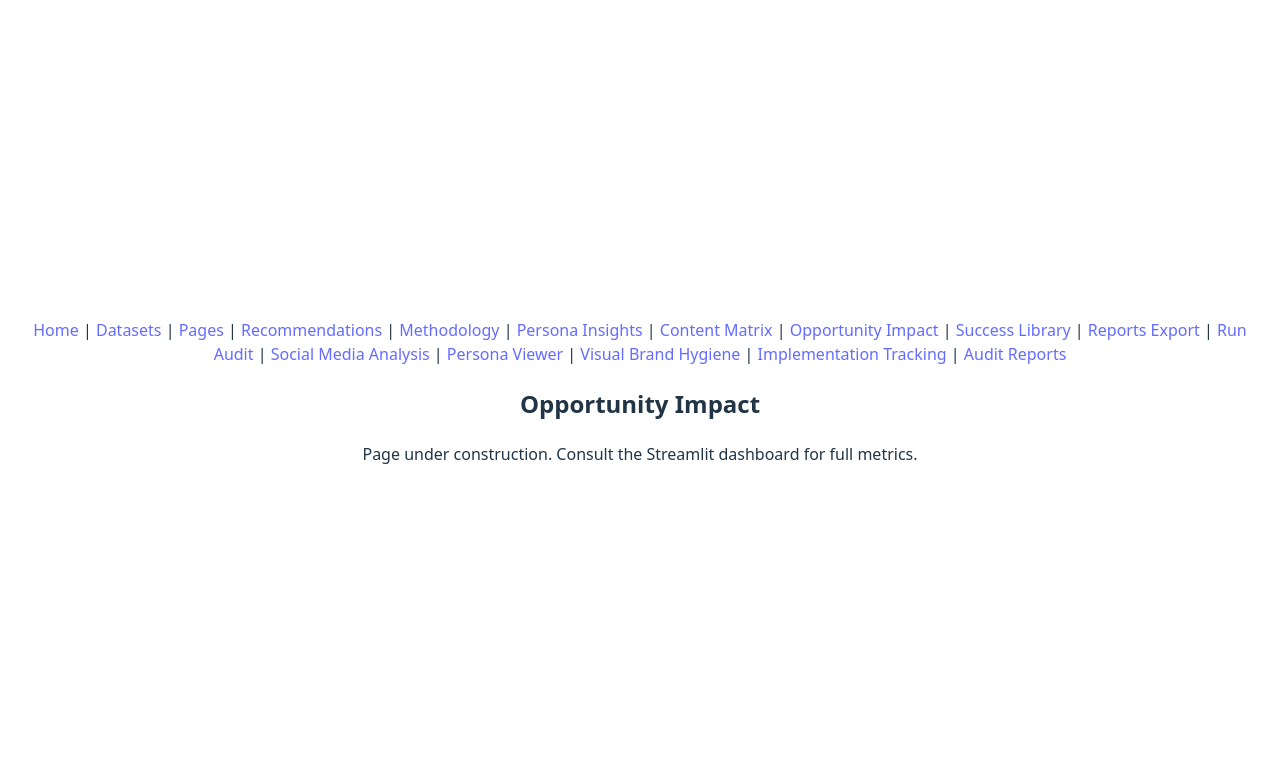
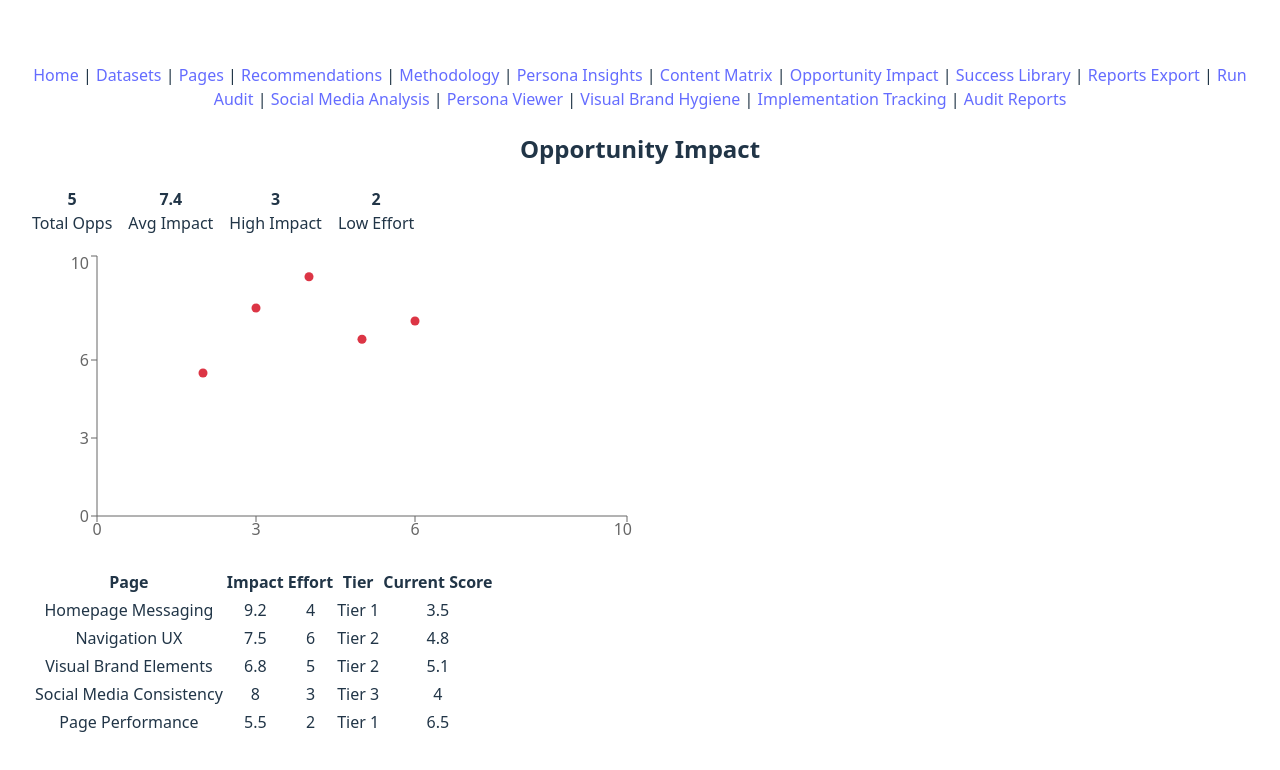
Before and after one commit to jasonlmagnus/sopra_steria, a React (Vite) app in the folder web/: page /opportunity-impact in a window 1280 px wide. Shown: the top 770 px of the page. Built offline with nearby package versions, Linux system fonts and the light colour scheme; no server answers.

Commit message:
feat(web): add opportunity impact react page

```diff
--- a/web/src/pages/OpportunityImpact.tsx
+++ b/web/src/pages/OpportunityImpact.tsx
@@ -1,10 +1,79 @@
 import React from 'react'
+import { ScatterChart, Scatter, XAxis, YAxis, Tooltip } from 'recharts'
+
+interface Opportunity {
+  page: string
+  impact: number
+  effort: number
+  tier: string
+  currentScore: number
+}
+
+const data: Opportunity[] = [
+  { page: 'Homepage Messaging', impact: 9.2, effort: 4, tier: 'Tier 1', currentScore: 3.5 },
+  { page: 'Navigation UX', impact: 7.5, effort: 6, tier: 'Tier 2', currentScore: 4.8 },
+  { page: 'Visual Brand Elements', impact: 6.8, effort: 5, tier: 'Tier 2', currentScore: 5.1 },
+  { page: 'Social Media Consistency', impact: 8.0, effort: 3, tier: 'Tier 3', currentScore: 4.0 },
+  { page: 'Page Performance', impact: 5.5, effort: 2, tier: 'Tier 1', currentScore: 6.5 },
+]
 
 function OpportunityImpact() {
+  const total = data.length
+  const avgImpact = data.reduce((s, d) => s + d.impact, 0) / total
+  const highImpact = data.filter(d => d.impact >= 7).length
+  const lowEffort = data.filter(d => d.effort <= 3).length
+
   return (
     <div>
       <h2>Opportunity Impact</h2>
-      <p>Page under construction. Consult the Streamlit dashboard for full metrics.</p>
+      <div style={{ display: 'flex', gap: '1rem', marginBottom: '1rem' }}>
+        <div>
+          <strong>{total}</strong>
+          <div>Total Opps</div>
+        </div>
+        <div>
+          <strong>{avgImpact.toFixed(1)}</strong>
+          <div>Avg Impact</div>
+        </div>
+        <div>
+          <strong>{highImpact}</strong>
+          <div>High Impact</div>
+        </div>
+        <div>
+          <strong>{lowEffort}</strong>
+          <div>Low Effort</div>
+        </div>
+      </div>
+
+      <ScatterChart width={600} height={300}>
+        <XAxis type="number" dataKey="effort" name="Effort" domain={[0,10]} />
+        <YAxis type="number" dataKey="impact" name="Impact" domain={[0,10]} />
+        <Tooltip cursor={{ stroke: '#8884d8', strokeDasharray: '3 3' }} />
+        <Scatter data={data} fill="#dc3545" />
+      </ScatterChart>
+
+      <table style={{ marginTop: '1rem' }}>
+        <thead>
+          <tr>
+            <th>Page</th>
+            <th>Impact</th>
+            <th>Effort</th>
+            <th>Tier</th>
+            <th>Current Score</th>
+          </tr>
+        </thead>
+        <tbody>
+          {data.map((d, i) => (
+            <tr key={i}>
+              <td>{d.page}</td>
+              <td>{d.impact}</td>
+              <td>{d.effort}</td>
+              <td>{d.tier}</td>
+              <td>{d.currentScore}</td>
+            </tr>
+          ))}
+        </tbody>
+      </table>
     </div>
   )
 }
```
Also changed, not shown: 2 other files (tests, documents, lock files or other folders).
